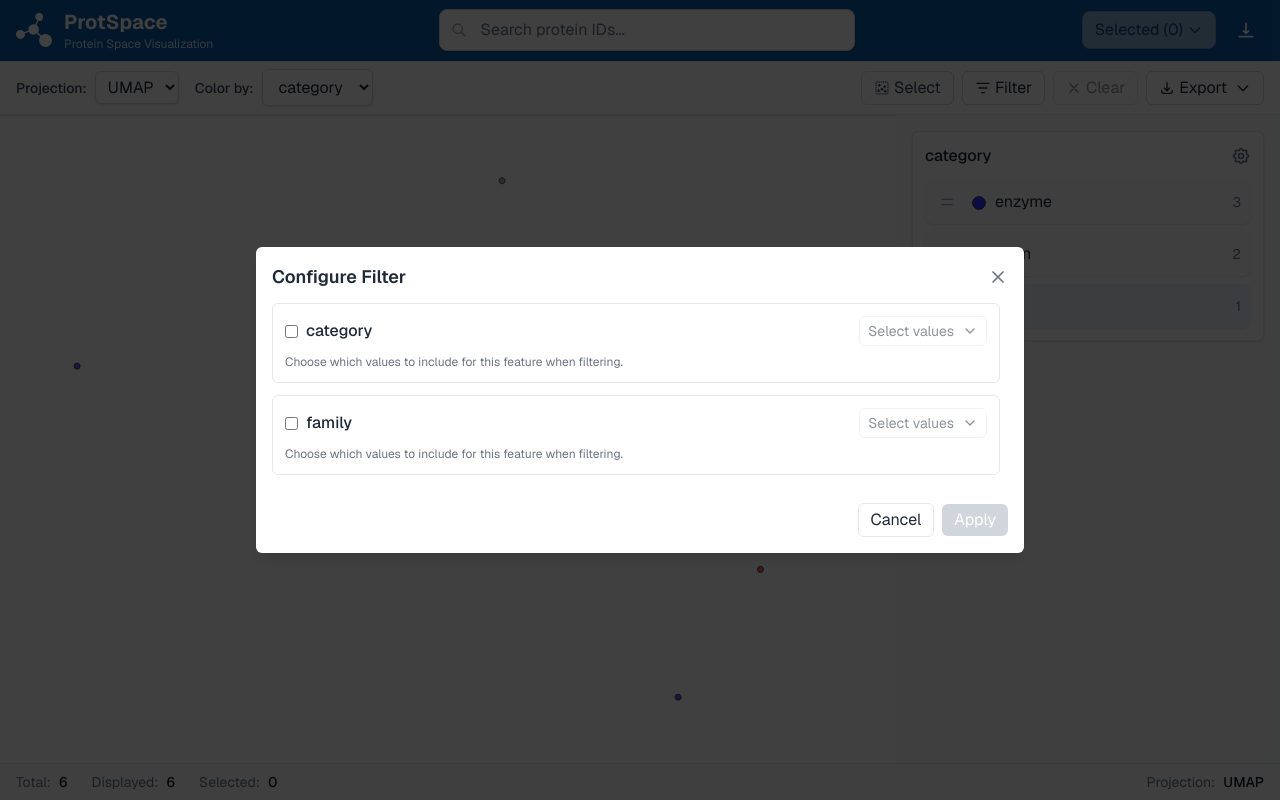
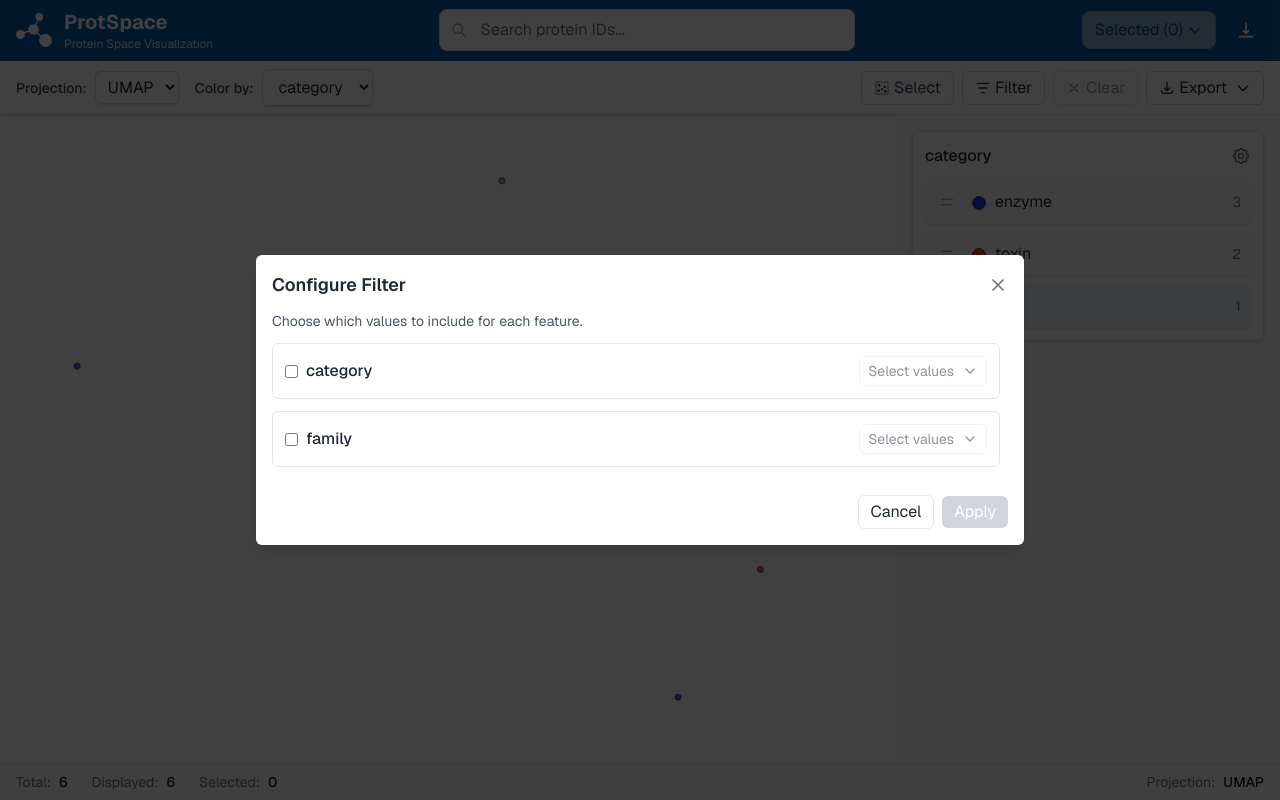
Before and after one commit to tsenoner/protspace_d3, a Next.js app in the folder app/: page / in a window 1280 px wide. Both pictures are taken after a click on the button "Filter". Built offline with nearby package versions, Linux system fonts and the light colour scheme.

Commit message:
feat(filter-dialog): add instructional text for feature value selection

```diff
--- a/app/src/components/ControlBar/FilterDialog.tsx
+++ b/app/src/components/ControlBar/FilterDialog.tsx
@@ -66,6 +66,10 @@ export default function FilterDialog({
               <path strokeLinecap="round" strokeLinejoin="round" strokeWidth={2} d="M6 18L18 6M6 6l12 12" />
             </svg>
           </button>
+        </div>
+
+        <div className="mb-3 text-sm text-gray-600">
+          Choose which values to include for each feature.
         </div>
 
         <div className="max-h-[60vh] overflow-auto pr-2">
@@ -161,9 +165,6 @@ export default function FilterDialog({
                     )}
                   </div>
                 </div>
-                <div className="mt-2 text-xs text-gray-500">
-                  Choose which values to include for this feature when filtering.
-                </div>
               </div>
             );
           })}
```
